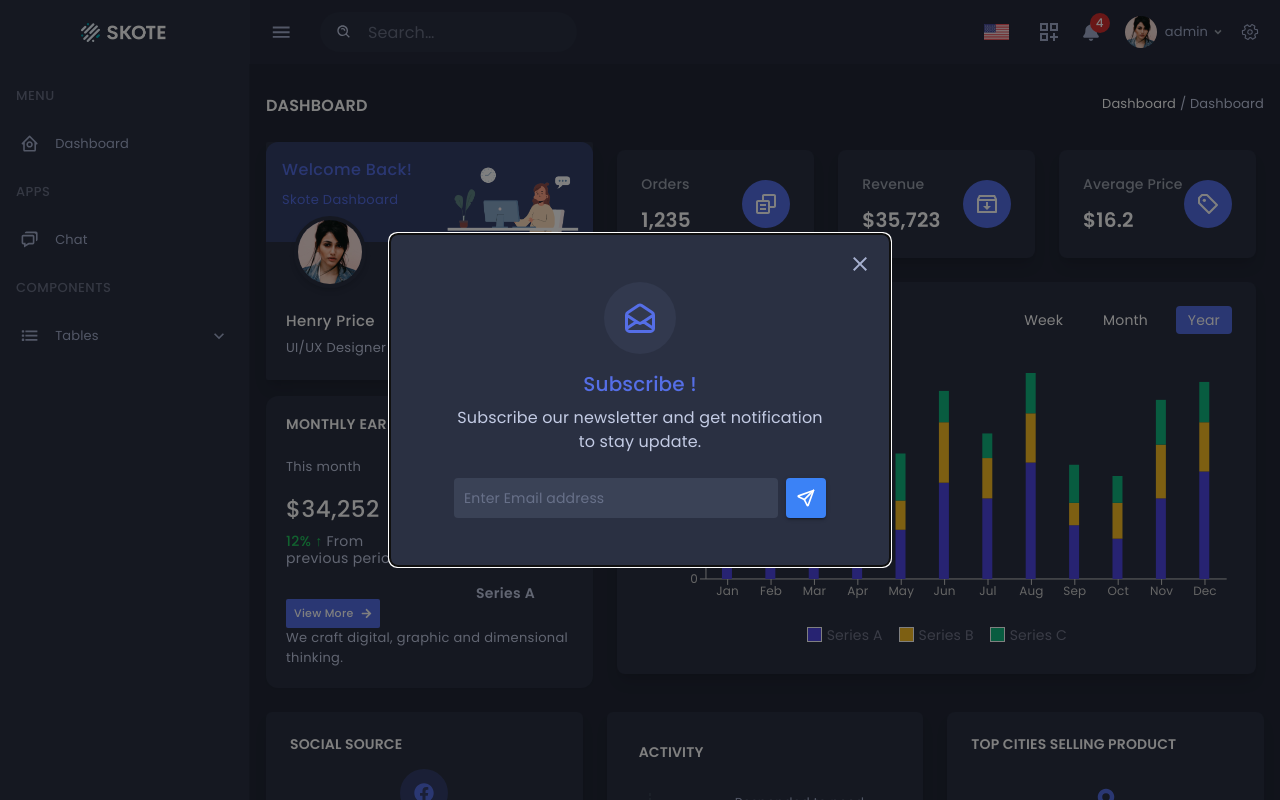
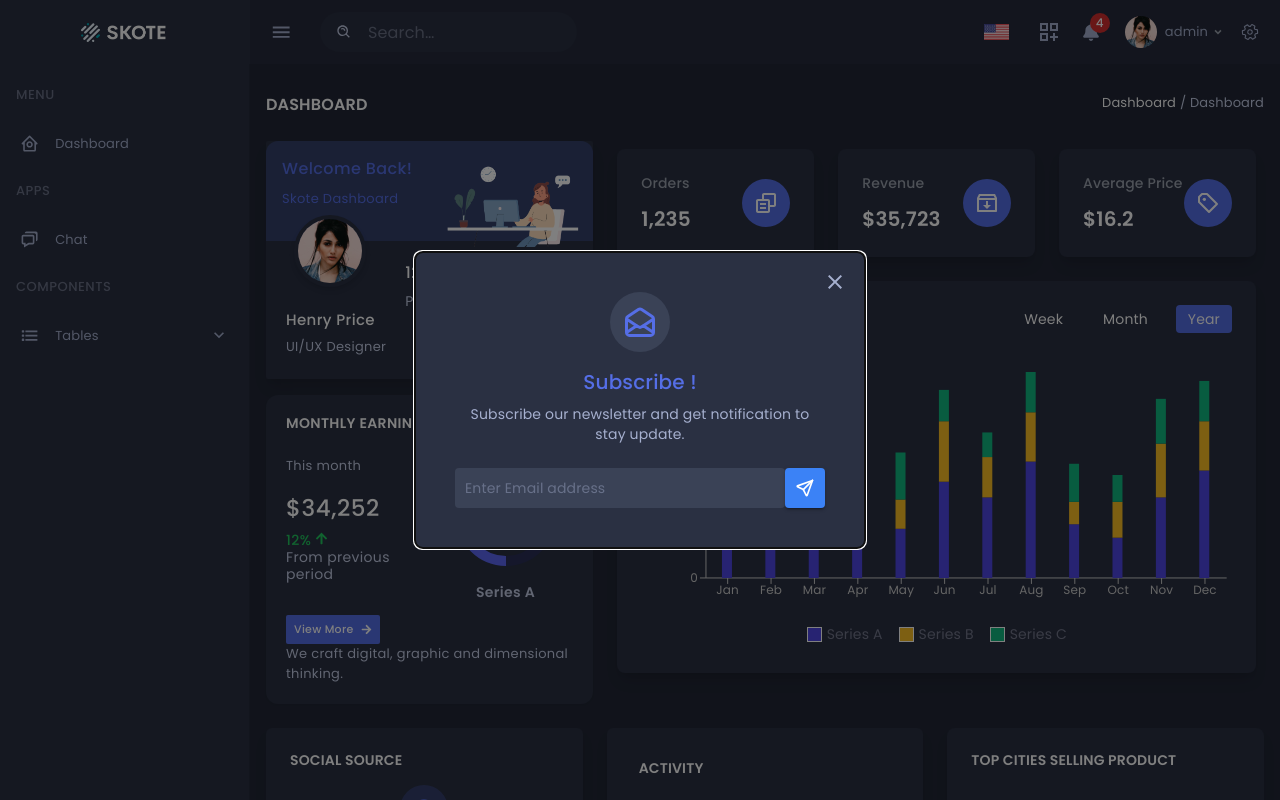
Before and after one commit to lequythien/admin-dashboard, a React (Vite) app in the folder admin/: page / in a window 1280 px wide. Built offline with nearby package versions, Linux system fonts and the light colour scheme.

Commit message:
update code 10/04

```diff
--- a/admin/src/index.css
+++ b/admin/src/index.css
@@ -119,3 +119,8 @@
   font-size: 11px;
   line-height: 17px;
 }
+
+.text-icon-social{
+  font-size: 15px;
+  line-height: 18px;
+}
--- a/admin/src/pages/Dashboard/ActivityPanel/index.jsx
+++ b/admin/src/pages/Dashboard/ActivityPanel/index.jsx
@@ -8,7 +8,7 @@ const ActivityPanel = () => {
       <h3 className="text-sm font-semibold text-white uppercase mb-4">
         Activity
       </h3>
-      <div className="relative space-y-8">
+      <div className="relative space-y-10">
         <div
           className="absolute left-[10px] top-0 h-full border-gray-700"
           style={{ borderStyle: "dashed", borderWidth: "1px" }}
--- a/admin/src/pages/Dashboard/Dashboard.jsx
+++ b/admin/src/pages/Dashboard/Dashboard.jsx
@@ -21,13 +21,13 @@ const modalStyle = {
   top: "50%",
   left: "50%",
   transform: "translate(-50%, -50%)",
-  width: { xs: "90%", sm: "80%", md: 500 },
+  width: { xs: "90%", sm: "70%", md: 450 }, // Giảm chiều rộng trên mobile
   bgcolor: "#2a3042",
   borderRadius: "8px",
   border: "none",
   color: "#fff",
-  px: { xs: 4, sm: 6, md: 8 },
-  py: { xs: 4, sm: 5, md: 6 },
+  px: { xs: 3, sm: 4, md: 5 }, // Giảm padding trên mobile
+  py: { xs: 3, sm: 4, md: 5 },
 };
 
 const Dashboard = () => {
@@ -111,18 +111,18 @@ const Dashboard = () => {
             {/* Modal Content */}
             <div className="flex flex-col items-center">
               {/* Icon */}
-              <div className="bg-icon-modal mb-4 rounded-full flex justify-center items-center p-3">
+              <div className="bg-[#3a4256] mb-4 rounded-full flex justify-center items-center p-3">
                 <HiOutlineMailOpen className="text-3xl md:text-4xl text-[#556ee6]" />
               </div>
               {/* Heading */}
               <h2 className="text-lg md:text-xl poppins-medium text-[#556ee6] mb-2">
                 Subscribe !
               </h2>
-              <p className="text-center text-xs sm:text-sm md:text-base poppins-regular text-[#c3cbe4] mb-4 md:mb-6">
+              <p className="text-center text-xs sm:text-sm md:text-sm poppins-regular text-[#a6b0cf] mb-4 md:mb-6">
                 Subscribe our newsletter and get notification to stay update.
               </p>
               {/* Input and Button */}
-              <div className="w-full flex flex-col sm:flex-row items-center poppins-regular gap-2">
+              <div className="w-full flex items-center">
                 <TextField
                   fullWidth
                   variant="outlined"
@@ -158,9 +158,8 @@ const Dashboard = () => {
                     },
                     minWidth: "40px",
                     height: "40px",
-                    borderRadius: "4px",
                     padding: 0,
-                    mt: { xs: 2, sm: 0 },
+                    flexShrink: 0,
                   }}
                 >
                   <TbSend className="text-lg md:text-xl" />
--- a/admin/src/pages/Dashboard/HeaderLeft/index.jsx
+++ b/admin/src/pages/Dashboard/HeaderLeft/index.jsx
@@ -1,7 +1,7 @@
 import React from "react";
 import bg_img from "../HeaderLeft/images/profile-img.png";
 import profile_img from "../HeaderLeft/images/avatar.jpg";
-import { FaArrowRight } from "react-icons/fa";
+import { FaArrowRight, FaArrowUp } from "react-icons/fa";
 import { Box } from "@mui/material";
 
 // UserProfileCard Component
@@ -91,8 +91,8 @@ const MonthlyEarningCard = () => {
                 $34,252
               </p>
               <p className="text-sm mb-4">
-                <span className="text-green-500 font-medium tracking-wide">
-                  12% ↑
+                <span className="flex text-green-500 font-medium tracking-wide">
+                  12% <FaArrowUp className="ml-1 text-xs" />
                 </span>{" "}
                 <span className="text-[#c3cbe4] tracking-wide">
                   From previous period
--- a/admin/src/pages/Dashboard/SocialSource/index.jsx
+++ b/admin/src/pages/Dashboard/SocialSource/index.jsx
@@ -12,21 +12,24 @@ const SocialSource = () => {
         <div className="w-12 h-12 bg-[#556ee640] rounded-full flex items-center justify-center">
           <FaFacebook className="h-5 w-5 text-[#556ee6]" />
         </div>
-            <h5 className="flex text-lg font-semibold text-white mt-4">
-              Facebook - <p className="text-[#c3cbe4] ml-1 text-lg">125 sales</p>
+        <h5 className="flex text-base poppins-medium text-white mt-4">
+          Facebook -{" "}
+          <p className="text-[#c3cbe4] ml-1 text-base poppins-medium">
+            125 sales
+          </p>
         </h5>
-            <p className="text-sm text-[#c3cbe4] mt-2">
+        <p className="text-xs text-[#c3cbe4] mt-2">
           Maecenas nec odio et ante tincidunt tempus. Donec vitae sapien ut
           libero venenatis faucibus tincidunt.
         </p>
         <a
           href="#"
-              className="text-[#556ee6] text-sm my-4 flex items-center justify-center"
+          className="text-[#556ee6] text-xs my-4 flex items-center justify-center"
         >
           Learn more <MdOutlineNavigateNext className="ml-1" />
         </a>
       </div>
-          <div className="flex justify-between px-4">
+      <div className="flex justify-between px-4 poppins-medium">
         {[
           {
             name: "Facebook",
@@ -47,18 +50,15 @@ const SocialSource = () => {
             icon: <FaInstagram />,
           },
         ].map((social, index) => (
+          <div key={index} className="flex flex-col items-center text-center">
             <div
-                key={index}
-                className="flex flex-col items-center text-center"
-              >
-                <div
-                  className="w-10 h-10 rounded-full flex items-center justify-center"
+              className="w-10 h-10 mb-4 rounded-full flex items-center justify-center"
               style={{ backgroundColor: social.color }}
             >
               {React.cloneElement(social.icon)}
             </div>
-                <span className="text-sm text-white mt-2">{social.name}</span>
-                <span className="text-sm text-[#c3cbe4]">{social.sales} sales</span>
+            <span className="text-icon-social text-white mb-2">{social.name}</span>
+            <span className="text-xs text-[#c3cbe4]">{social.sales} sales</span>
           </div>
         ))}
       </div>
```
Lines whose indentation alone changed are shown as unchanged.
